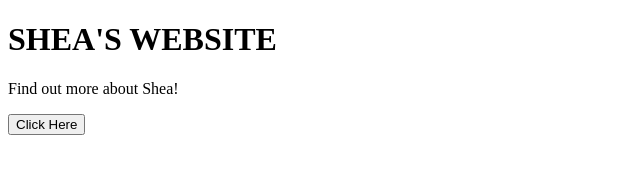
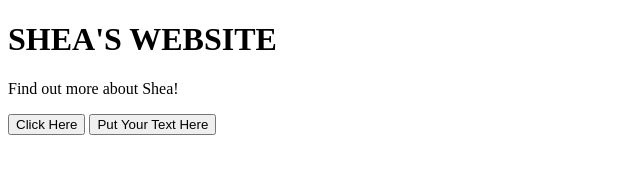
Before and after one commit to sclark01/sclark01.github.com, a plain HTML site: page index.html in a window 1280 px wide. Shown: the whole page, without its empty margins (0-640 px from the left). Drawn offline with Linux system fonts and the light colour scheme.

Commit message:
Update index.html

```diff
--- a/index.html
+++ b/index.html
@@ -11,6 +11,6 @@
     <form> <input type = "button" value = "Click Here"
       onClick="http://http://www.airliners.net"
     </form>
-
+    <form><input type="button" value="Put Your Text Here" onClick="window.location.href='http://www.hyperlinkcode.com/button-links.php'"></form>
   </body>
 </html>
```
